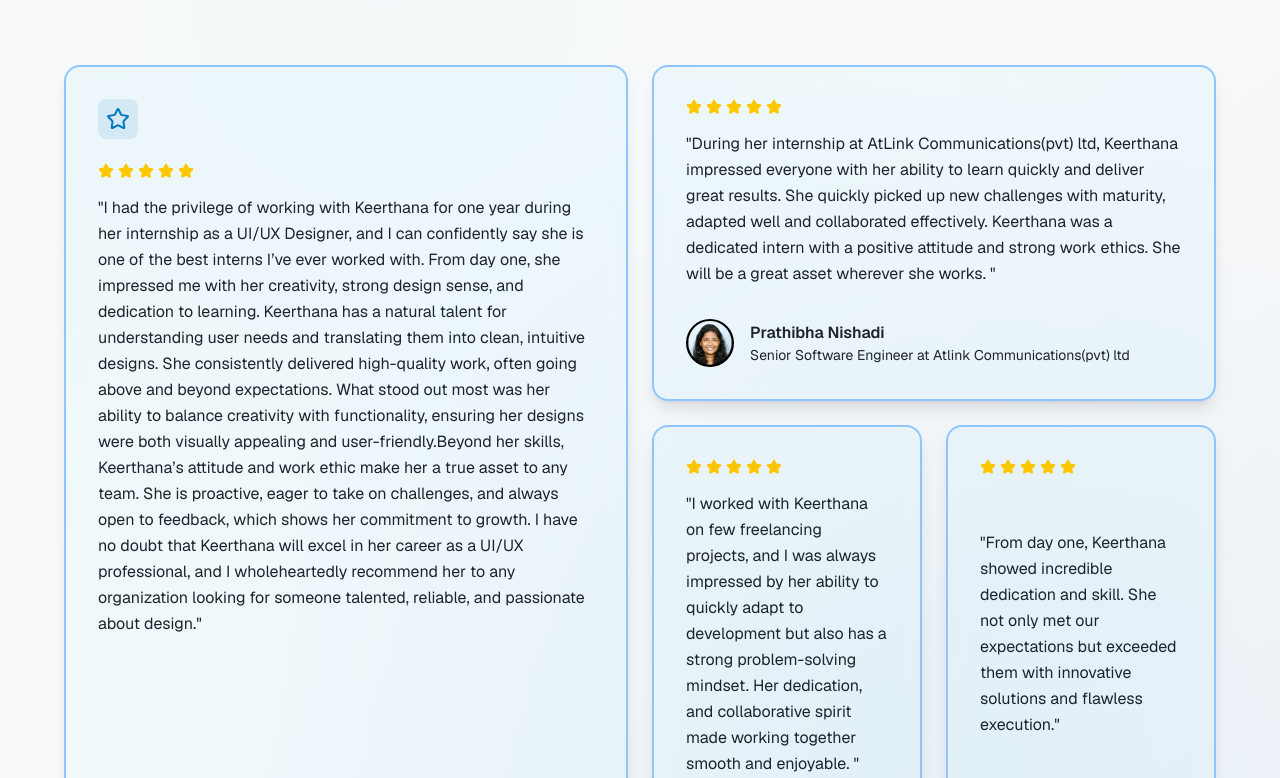
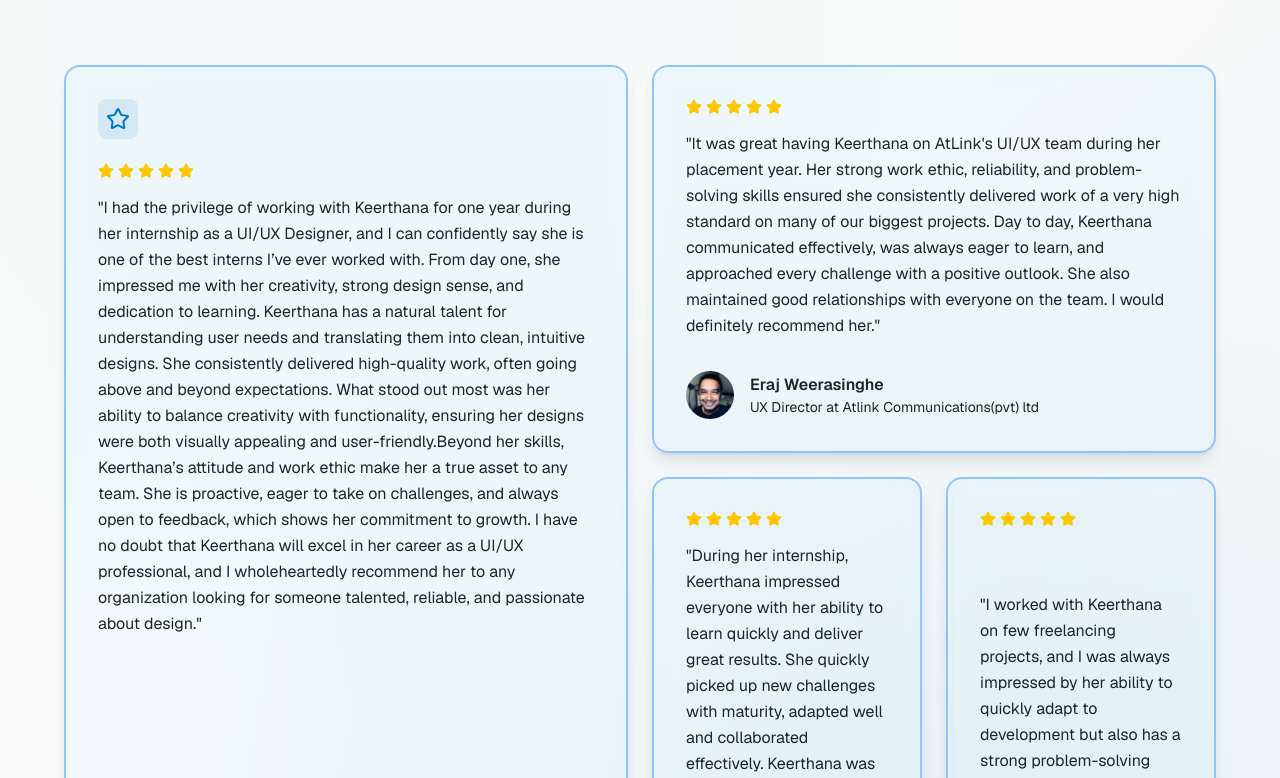
Before and after one commit to KeerthanaGiridharini/Portfolio, a Next.js app: page / in a window 1280 px wide. Shown: the part 6200-6978 px from the top of the page. Built offline with nearby package versions, Linux system fonts and the light colour scheme; no server answers.

Commit message:
testimonials

```diff
--- a/components/testimonials-section.tsx
+++ b/components/testimonials-section.tsx
@@ -17,11 +17,21 @@ const testimonials = [
       "/noreen.png",
   },
   {
+    name: "Eraj Weerasinghe",
+    role: "UX Director",
+    company: "Atlink Communications(pvt) ltd",
+    content:
+      "It was great having Keerthana on AtLink's UI/UX team during her placement year. Her strong work ethic, reliability, and problem-solving skills ensured she consistently delivered work of a very high standard on many of our biggest projects. Day to day, Keerthana communicated effectively, was always eager to learn, and approached every challenge with a positive outlook. She also maintained good relationships with everyone on the team. I would definitely recommend her.",
+    rating: 5,
+    avatar:
+      "/Eraj.jpeg",
+  },
+  {
     name: "Prathibha Nishadi",
     role: "Senior Software Engineer",
     company: "Atlink Communications(pvt) ltd",
     content:
-      "During her internship at AtLink Communications(pvt) ltd, Keerthana impressed everyone with her ability to learn quickly and deliver great results. She quickly picked up new challenges with maturity, adapted well and collaborated effectively. Keerthana was a dedicated intern with a positive attitude and strong work ethics. She will be a great asset wherever she works. ",
+      "During her internship, Keerthana impressed everyone with her ability to learn quickly and deliver great results. She quickly picked up new challenges with maturity, adapted well and collaborated effectively. Keerthana was a dedicated intern with a positive attitude and strong work ethics. She will be a great asset wherever she works. ",
     rating: 5,
     avatar:
       "/prathibha.png",
@@ -36,16 +46,7 @@ const testimonials = [
     avatar:
       "/malintha.jpeg",
   },
-  {
-    name: "Eraj Weerasinghe",
-    role: "UX Director",
-    company: "Atlink Communications(pvt) ltd",
-    content:
-      "From day one, Keerthana showed incredible dedication and skill. She not only met our expectations but exceeded them with innovative solutions and flawless execution.",
-    rating: 5,
-    avatar:
-      "/Eraj.jpeg",
-  },
+
   {
     name: "Lisa Thompson",
     role: "UX Researcher",
```
